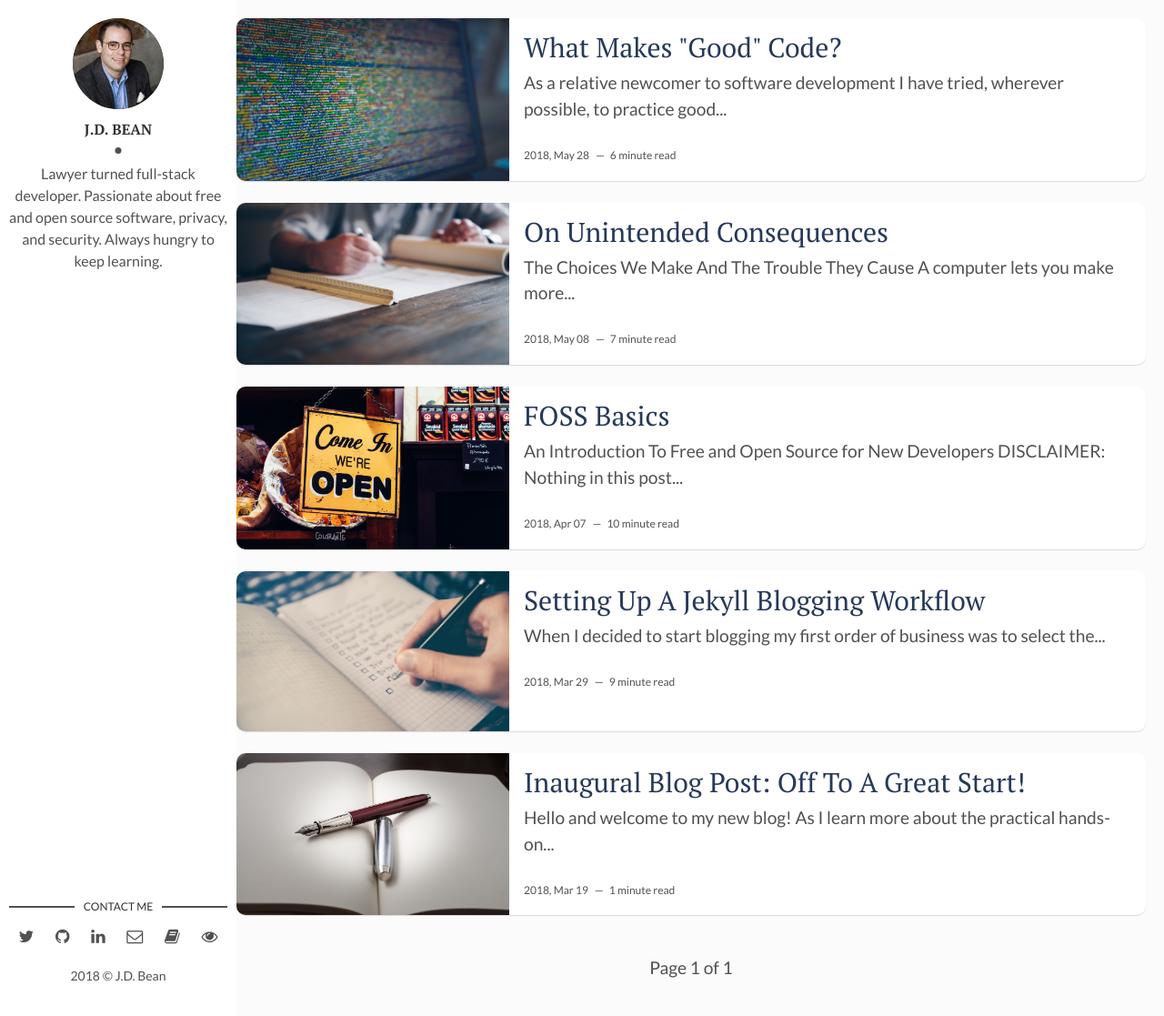
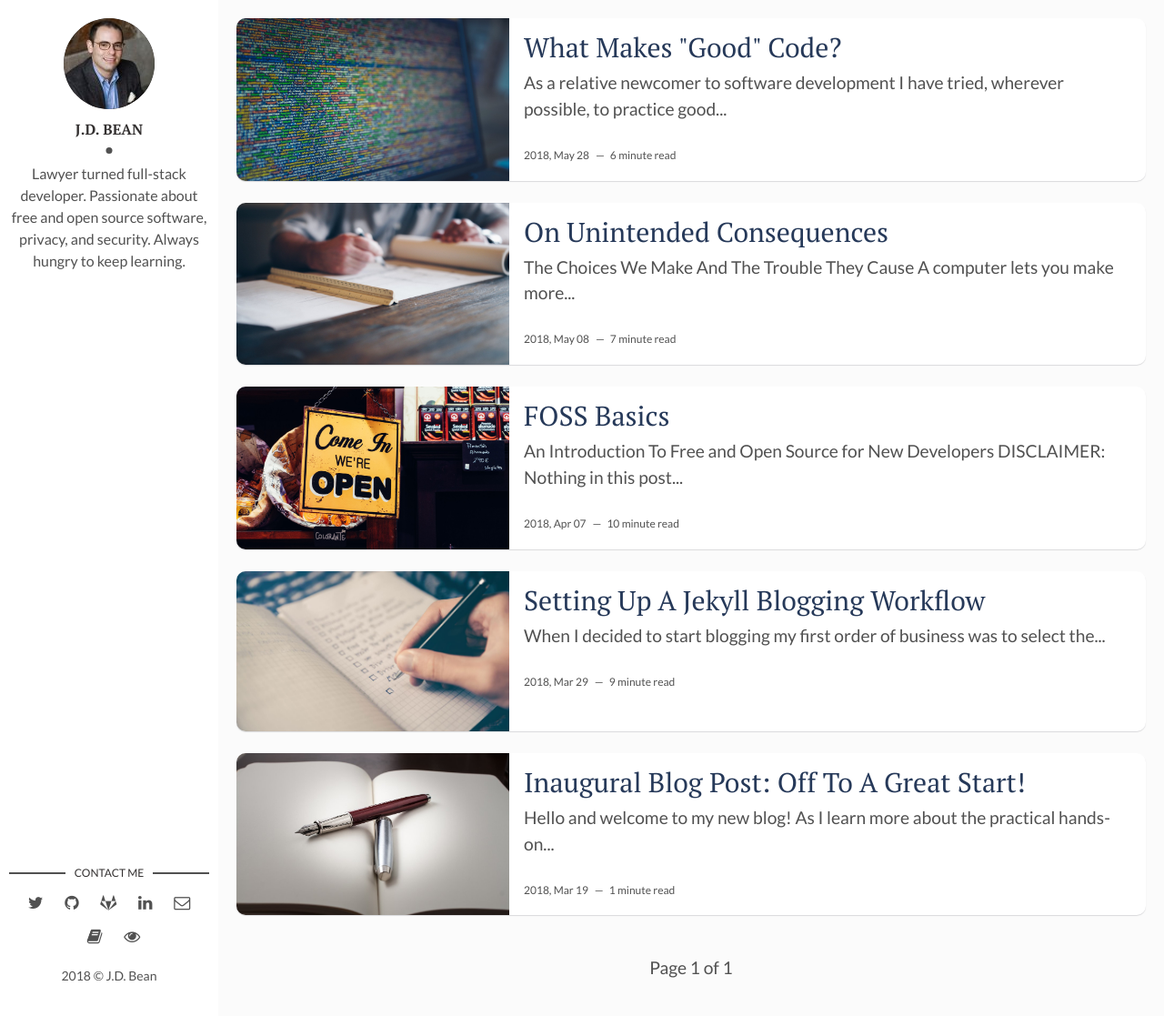
Before and after one commit to jdbean/blog-mirror, a Jekyll site: the page built from index.html, in a window 1280 px wide and 1117 px high. Shown: the whole window at 91% size. Built offline with Jekyll 4.4.1, drawn with Linux system fonts in a browser that asks for light colours; the list of posts is cut into pages by our own code.

Commit message:
adding gitlab icon config and adjusting css to match

```diff
--- a/_config.yml
+++ b/_config.yml
@@ -12,7 +12,8 @@ author-img: avatar.jpg # add your photo
 about-author: Lawyer turned full-stack developer. Passionate about free and open source software, privacy, and security. Always hungry to keep learning. # add description
 social-twitter: bean_jd
 # social-facebook: # add your Facebook handle
-social-github: jdbean # add your Github handle
+social-github: jdbean # add your GitHub handle
+social-gitlab: jdbean # add your GitLab handle
 social-linkedin: bean-jonathan
 social-email: jdbean@jdbean.net
 social-resume: "/resume.pdf"
--- a/_layouts/main.html
+++ b/_layouts/main.html
@@ -31,6 +31,9 @@ layout: default
         {% else %}
           <li class="github"><a href="http://github.com/" target="_blank" title="GitHub"><i class="fa fa-github" aria-hidden="true"></i></a></li>
         {% endif %}
+        {% if site.social-gitlab %}
+        <li class="gitlab"><a href="http://gitlab.com/{{site.social-gitlab}}" title="GitLab" target="_blank"><i class="fa fa-gitlab"></i></a></li>
+        {% endif %}
         {% if site.social-linkedin %}
           <li class="linkedin"><a href="https://in.linkedin.com/in/{{site.social-linkedin}}" target="_blank" title="LinkedIn"><i class="fa fa-linkedin"></i></a></li>
         {% else %}
--- a/assets/css/main.css
+++ b/assets/css/main.css
@@ -937,7 +937,7 @@ table tfoot td {
   top: 0;
   left: 0;
   bottom: 0;
-  width: 260px;
+  width: 240px;
   height: 100%;
   padding: 20px 10px;
   background-color: #ffffff;
@@ -1026,6 +1026,10 @@ table tfoot td {
   -webkit-align-items: stretch;
       -ms-flex-align: stretch;
           align-items: stretch;
+}
+
+.contact {
+  margin: inherit;
 }
 
 .contact .contact-title {
@@ -1594,3 +1598,10 @@ a.newer-posts:hover {
     font-size: 21px;
   }
 }
+
+/* Extra Small Devices, Phones */
+@media only screen and (max-width: 345px) {
+  .contact {
+    margin: 0 55px;
+  }
+}
--- a/assets/css/scss/parts/_home-page.scss
+++ b/assets/css/scss/parts/_home-page.scss
@@ -6,7 +6,7 @@
   top: 0;
   left: 0;
   bottom: 0;
-  width: 260px;
+  width: 240px;
   height: 100%;
   padding: 20px 10px;
   background-color: $white;
@@ -69,6 +69,7 @@
 }
 
 .contact {
+  margin: inherit;
   .contact-title {
     position: relative;
     color: $dark;
```
Also changed, not shown: assets/css/scss/_media.scss (+7 -0 lines).
